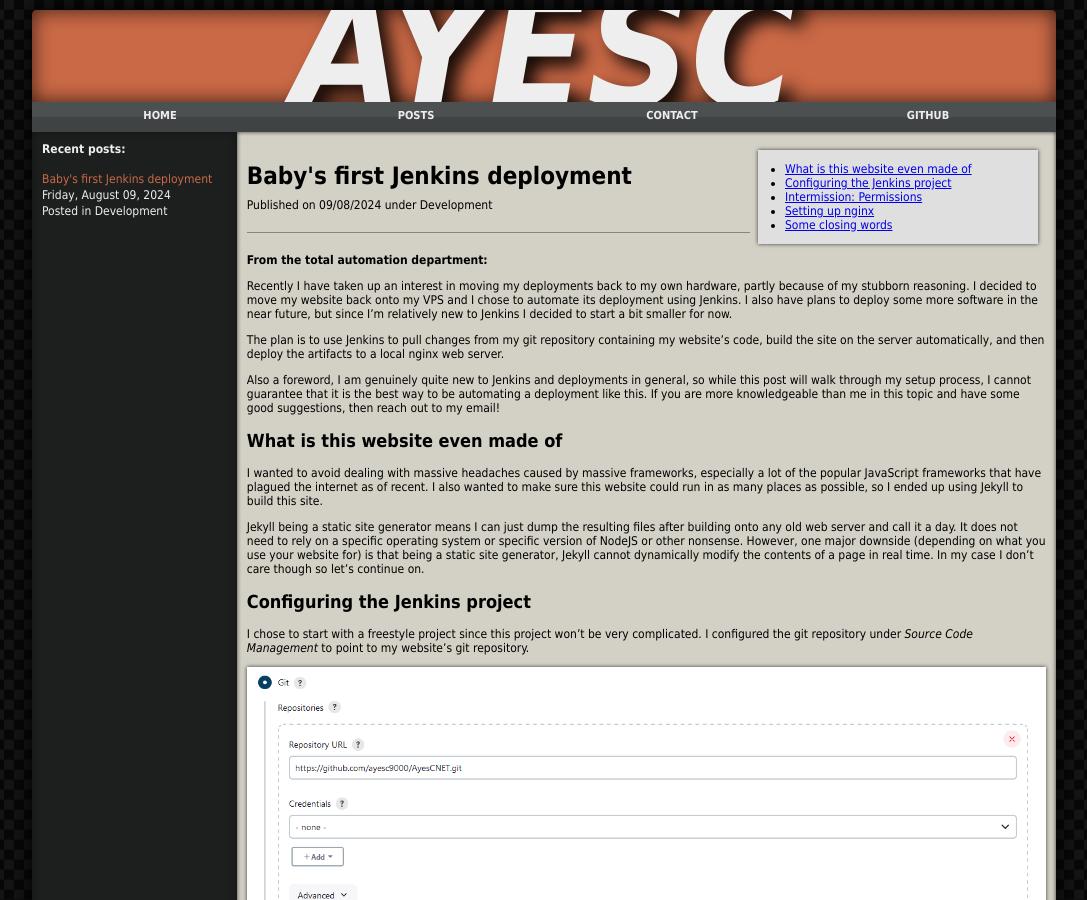
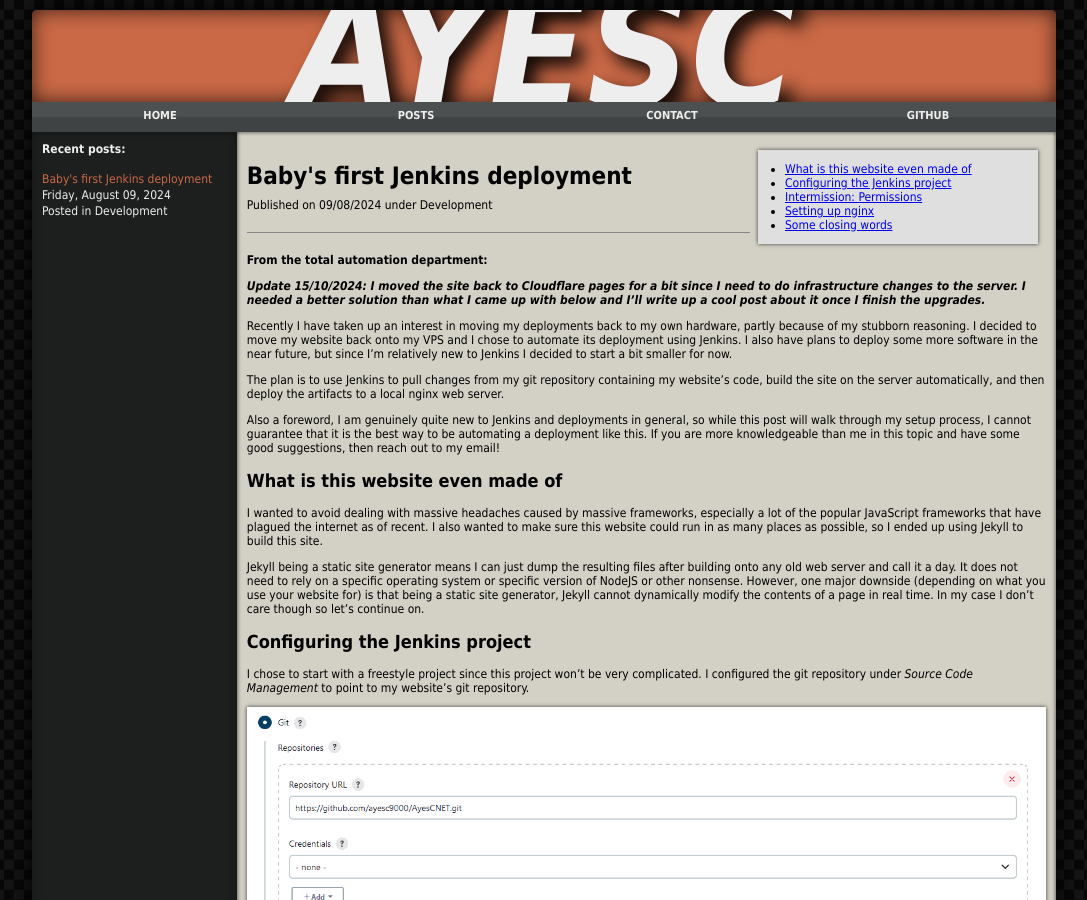
Before and after one commit to ayesc9000/AyesCNET, a Jekyll site: the page built from _posts/2024-08-09-babys-first-jenkins-deployment.md, in a window 1280 px wide and 900 px high. Shown: the whole window, without its empty margins (96-1183 px from the left). Built offline with Jekyll 4.4.1, drawn with Linux system fonts in a browser that asks for light colours; the table of contents is made by our own code.

Commit message:
Fix regression in post contents

```diff
--- a/_posts/2024-08-09-babys-first-jenkins-deployment.md
+++ b/_posts/2024-08-09-babys-first-jenkins-deployment.md
@@ -13,6 +13,11 @@
   I'm relatively new to Jenkins I decided to start a bit smaller for now.
 toc: True
 ---
+
+***Update 15/10/2024: I moved the site back to Cloudflare pages for a bit since
+I need to do infrastructure changes to the server. I needed a better solution
+than what I came up with below and I'll write up a cool post about it once I
+finish the upgrades.***
 
 Recently I have taken up an interest in moving my deployments back to my own
 hardware, partly because of my stubborn reasoning. I decided to move my website
```
